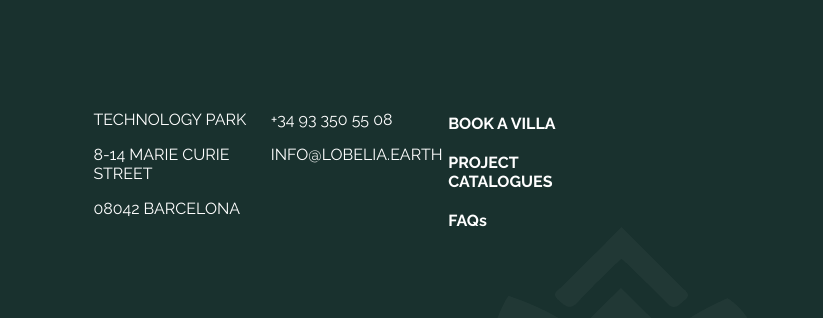
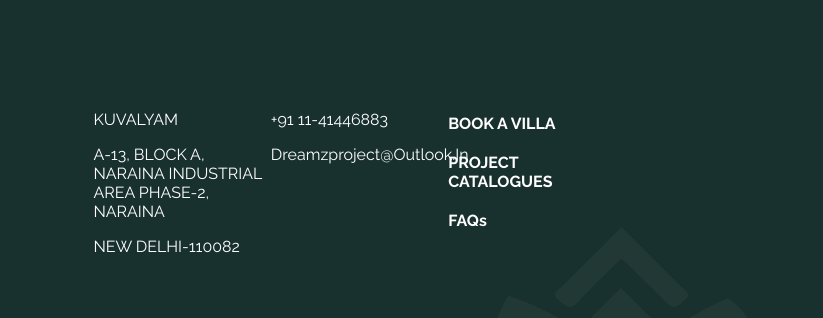
Before and after one commit to ronishsawal/Kuvalyam-Website, a plain HTML site: page index.html in a window 1280 px wide. Shown: the part 5677-5995 px from the top of the page, 457-1280 px from the left. Drawn offline with nearby package versions, Linux system fonts and the light colour scheme.

Commit message:
Update index.html

```diff
--- a/index.html
+++ b/index.html
@@ -286,13 +286,13 @@
                 </div>
                 <div>
                     <div>
-                        <p>TECHNOLOGY PARK</p>
-                        <p>8-14 MARIE CURIE STREET</p>
-                        <p>08042 BARCELONA</p>
+                        <p>KUVALYAM</p>
+                        <p>A-13, BLOCK A, NARAINA INDUSTRIAL AREA PHASE-2, NARAINA</p>
+                        <p>NEW DELHI-110082</p>
                     </div>
                     <div>
-                        <p>+34 93 350 55 08</p>
-                        <p>INFO@LOBELIA.EARTH</p>
+                        <p>+91 11-41446883</p>
+                        <p>dreamzproject@outlook.in</p>
                     </div>
                     <div class="selections">
                         <p>BOOK A VILLA</p>
```
